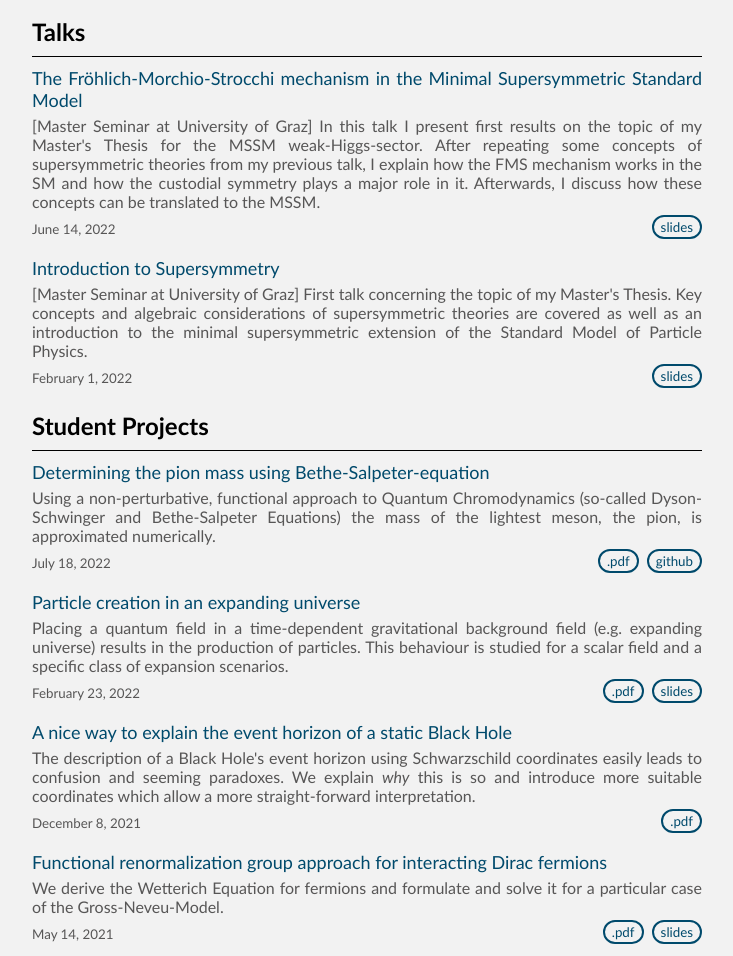
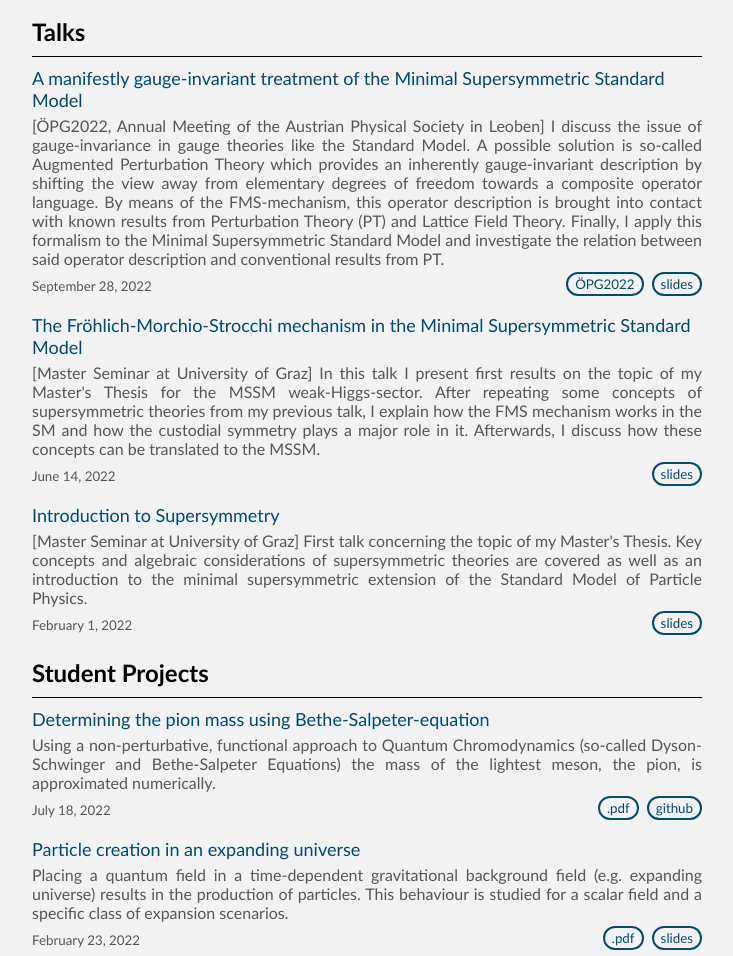
Before and after one commit to philipp-schreiner/philipp-schreiner.github.io, a plain HTML site: page index.html in a window 1280 px wide. Shown: the part 1065-2021 px from the top of the page, without its empty margins (378-1111 px from the left). Drawn offline with nearby package versions, Linux system fonts and the light colour scheme.

Commit message:
content update

```diff
--- a/css/style.css
+++ b/css/style.css
@@ -178,6 +178,7 @@ a:hover {
     font-size: large;
     font-weight: normal;
     color: #004a6c;
+    text-align: left;
 }
 
 /* .entry_description {
--- a/js/dict.js
+++ b/js/dict.js
@@ -1,4 +1,11 @@
 var data = [
+    {
+        "category": "talks",
+        "title": {"en": "A manifestly gauge-invariant treatment of the Minimal Supersymmetric Standard Model", "de": "Eine manifest eichinvariante Beschreibung des Minimal Supersymmetrischen Standardmodells"},
+        "description": {"en": "[ÖPG2022, Annual Meeting of the Austrian Physical Society in Leoben] I discuss the issue of gauge-invariance in gauge theories like the Standard Model. A possible solution is so-called Augmented Perturbation Theory which provides an inherently gauge-invariant description by shifting the view away from elementary degrees of freedom towards a composite operator language. By means of the FMS-mechanism, this operator description is brought into contact with known results from Perturbation Theory (PT) and Lattice Field Theory. Finally, I apply this formalism to the Minimal Supersymmetric Standard Model and investigate the relation between said operator description and conventional results from PT.", "de": "[ÖPG2022, Annual Meeting of the Austrian Physical Society in Leoben] Ich diskutiere ein grundlegendes Problem bei der Beschreibung von Eichtheorien wie dem Standardmodell: Eichinvarianz. Eine mögliche Lösung dafür ist Augmented Perturbation Theory, die den Fokus weg von den elementaren Freiheitsgraden einer Theorie und hin zu einer Operatorsprache lenkt. Mithilfe des FMS-Mechanismus kann diese Beschreibung mit bekannten Resultaten der Störungstheorie und Gitterfeldtheorie verglichen werden. Anschließend wende ich besagten Formalismus auf das Minimal Supersymmetrische Standardmodell an und zeige die Beziehung dieser Operatorsprache mit herkömmlichen Resultaten auf."},
+        "date": {"en": "September 28, 2022", "de": "28. September 2022"},
+        "source": [{"tag": "ÖPG2022", "link": "https://oepg2022.unileoben.ac.at"},{"tag": "slides", "link": "resources/2022_09_28_OEPG.pdf"}]
+    },
     {
         "category": "theses",
         "title": {"en": "A manifestly gauge-invariant description of the Minimal Supersymmetric Standard Model", "de": "Eine manifest eichinvariante Beschreibung des Minimal Supersymmetrischen Standardmodells"},
```
Also changed, not shown: html/CV.html (+2 -2 lines), 1 other file.
